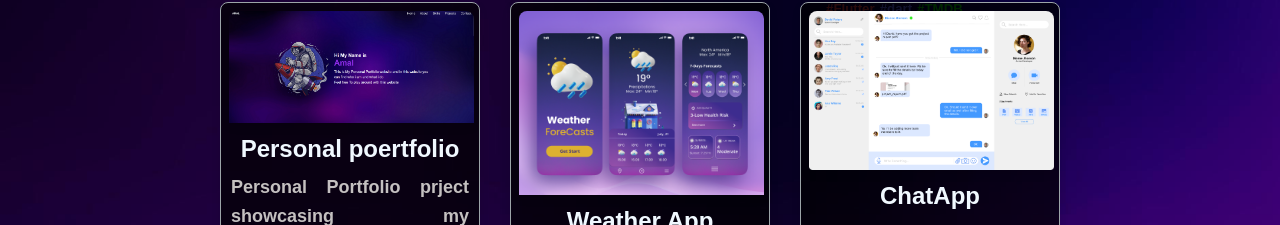
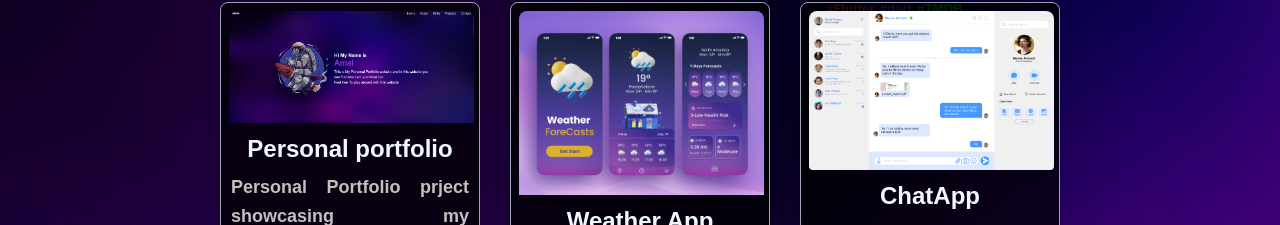
Before and after one commit to amalsujabiju5/New-Personal-Portfolio-, a React (Vite) app: page / in a window 1280 px wide. Shown: the part 3298-3523 px from the top of the page. Built offline with nearby package versions, Linux system fonts and the light colour scheme.

Commit message:
Update data.js

```diff
--- a/src/constants/data.js
+++ b/src/constants/data.js
@@ -90,7 +90,7 @@ export const projects = [
         image: netflix,
     },
     {
-        name: "Personal poertfolio",
+        name: "Personal portfolio",
         description:
             "Personal Portfolio prject showcasing my experience,skills,Projects and Contact infrormation.This project is made with React",
 
```
